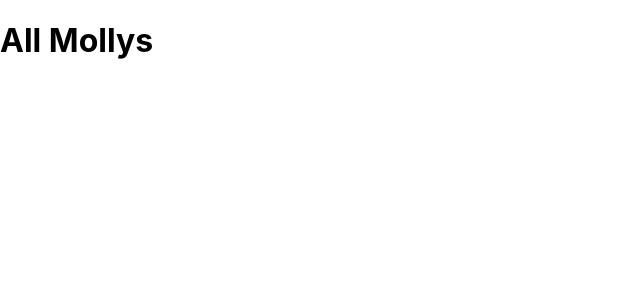
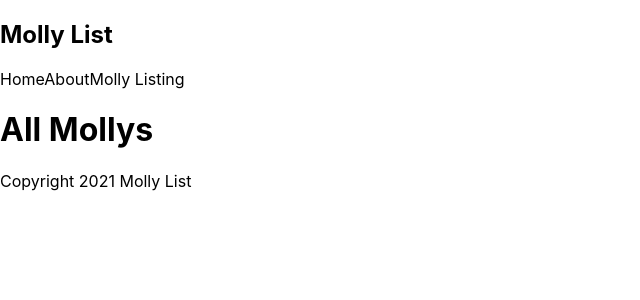
Before and after one commit to MollyHuang/Next.js-Tutorial, a Next.js app: page /molly in a window 1280 px wide. Shown: the top 300 px of the page, without its empty margins (0-640 px from the left). Built offline with nearby package versions, Linux system fonts and the light colour scheme.

Commit message:
#5 - Creating a Layout Component - Using _app.js & layout.js to control all pages layout with navbar & footer

```diff
--- /dev/null
+++ b/comps/Layout.js
@@ -0,0 +1,14 @@
+import Footer from "./Footer"
+import Navbar from "./Navbar"
+
+//sfc + tab
+const Layout = ({ children }) => {
+  return (
+    <div className="content">
+      <Navbar />
+      { children}
+      <Footer />
+    </div>
+  );
+}
+export default Layout;
--- a/pages/_app.js
+++ b/pages/_app.js
@@ -1,7 +1,12 @@
+import Layout from '../comps/Layout'
 import '../styles/globals.css'
 
 function MyApp({ Component, pageProps }) {
-  return <Component {...pageProps} />
+  return (
+    <Layout>
+      <Component {...pageProps} />
+    </Layout>
+  )
 }
 
 export default MyApp
--- a/pages/index.js
+++ b/pages/index.js
@@ -1,20 +1,16 @@
 import Head from 'next/head'
-import Navbar from '../comps/Navbar'
-import Footer from '../comps/Footer'
 import styles from '../styles/Home.module.css'
 import Link from 'next/link'
 
 export default function Home() {
   return (
     <div>
-      <Navbar />
       <h1>Homepage</h1>
       <p>Lorem ipsum dolor sit amet consectetur adipisicing elit. Iure odio obcaecati excepturi neque quo voluptatem placeat vero rem tempore ut reprehenderit debitis, distinctio dolores! Sapiente iusto voluptatibus perspiciatis praesentium autem?</p>
       <p>Lorem, ipsum dolor sit amet consectetur adipisicing elit. Vel animi a maiores ex earum architecto consequatur, optio sit atque enim labore ipsa corporis suscipit est omnis, perspiciatis odio tempore recusandae.</p>
       <Link href="/molly">
         <a>See Molly Listing</a>
       </Link>
-      <Footer />
     </div>
   )
 }
--- a/pages/molly/index.js
+++ b/pages/molly/index.js
@@ -1,4 +1,6 @@
-const Mollys = () => {
+// <Link href="/molly"> ==> molly/index.js
+
+const MollyListing = () => {
   return (
     <div>
       <h1>All Mollys</h1>
@@ -6,4 +8,4 @@
   );
 }
 
-export default Mollys;
+export default MollyListing;
```
